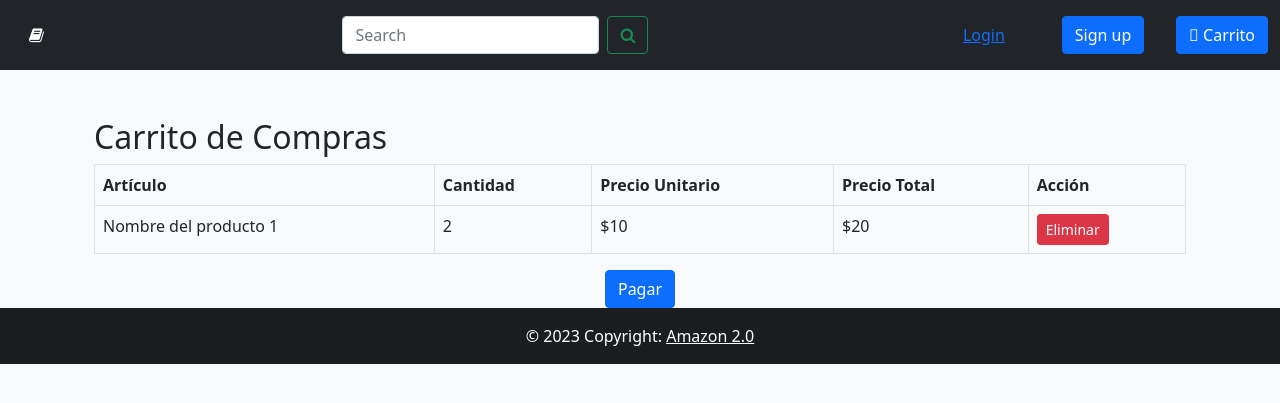
After one commit to B4r4j4s/CasoEstudio_ONE, a Flask app: page /carrito in a window 1280 px wide. The commit adds this page. Shown: the top 403 px of the page. Run offline with Flask 3, Linux system fonts and the light colour scheme; some libraries are stand-ins or nearby versions.

Commit message:
buscar libros

```diff
--- a/website/models.py
+++ b/website/models.py
@@ -25,6 +25,7 @@ class Libro(db.Model):
     desc =  db.Column(db.String(150))
     precio = db.Column(db.Integer)
     stock = db.Column(db.Integer)
+    Imagen=db.Column(db.Text)
 
 #Pedidos
 class Pedido(db.Model):
--- a/website/templates/base.html
+++ b/website/templates/base.html
@@ -15,7 +15,7 @@
     <style>
       /* Estilo para el pie de página */
       footer {
-          position: absolute;
+margin-top: auto;  /* Empujar el footer hacia abajo */
           bottom: 0;
           width: 100%;
       }
@@ -37,8 +37,8 @@
               role="button"
               ><i class="fa fa-book" aria-hidden="true"></i></a>
 
-          <form class="d-flex">
-            <input class="form-control me-2" type="search" placeholder="Search" aria-label="Search">
+          <form class="d-flex" action="{{url_for('views.buscar')}}" method="post">
+            <input class="form-control me-2" type="search" placeholder="Search" aria-label="Search" name="titulo">
             <button class="btn btn-outline-success" type="submit"><i class="fa fa-search" aria-hidden="true"></i></button>
           </form>
 
@@ -58,17 +58,25 @@
                 href="#"
                 ><i class="fa fa-user" aria-hidden="true"></i>
               </a>
+
               <a class="nav-item nav-link" id="logout" href="/logout">
                 <button type="button" class="btn btn-primary me-3" ">Logout</button>
               </a>
+
+
             {% else %}
+
               <a class="nav-item nav-link" id="login" href="/login">
                 <button type="button" class="btn btn-link px-3 me-2">Login</button>
               </a>
               <a class="nav-item nav-link" id="signUp" href="/sign-up">
                 <button type="button" class="btn btn-primary me-3">Sign up</button>
               </a>
+
             {% endif %}
+              <a href="{{url_for('views.carritoCompras')}}" class="btn btn-primary">
+                <i class="fas fa-shopping-cart"></i> Carrito
+              </a>
           </div>
         </div>
       </nav>
@@ -119,6 +127,7 @@
         crossorigin="anonymous"
         referrerpolicy="no-referrer"
     ></script>
+  <script src="https://maxcdn.bootstrapcdn.com/bootstrap/4.5.2/js/bootstrap.min.js"></script>
     <script
         type="text/javascript"
         src="{{ url_for('static',filename='index.js')}}"
@@ -134,5 +143,6 @@
       <!-- Copyright -->
     </footer>
 
+
 </body>
 </html>
--- /dev/null
+++ b/website/templates/pagos.html
@@ -0,0 +1,136 @@
+{% extends "base.html" %}
+
+{% block title %}
+Pago
+{% endblock %}
+
+{% block content %}
+<div class="container mt-5">
+    <h2>Carrito de Compras</h2>
+    <table class="table table-bordered table-hover">
+        <thead class="thead-dark">
+        <tr>
+            <th>Artículo</th>
+          <!--  <th>Imagen</th>-->
+            <th>Cantidad</th>
+            <th>Precio Unitario</th>
+            <th>Precio Total</th>
+            <th>Acción</th>
+        </tr>
+        </thead>
+        <tbody>
+        <!-- Ejemplo de una fila -->
+        <tr>
+            <td>Nombre del producto 1</td>
+            <!--<td><img src="URL_IMAGEN" alt="Nombre del producto 1" width="50"></td>-->
+            <td>2</td>
+            <td>$10</td>
+            <td>$20</td>
+            <td><button class="btn btn-danger btn-sm">Eliminar</button></td>
+        </tr>
+        <!-- Puedes añadir más filas siguiendo el mismo patrón -->
+        </tbody>
+    </table>
+</div>
+
+<!-- Botón para abrir el modal -->
+<div class="d-flex justify-content-center">
+    <button type="button" class="btn btn-primary" data-toggle="modal" data-target="#formularioModal">
+        Pagar
+    </button>
+</div>
+
+<!-- El modal en sí -->
+<div class="modal fade" id="formularioModal">
+    <div class="modal-dialog">
+        <div class="modal-content">
+
+            <!-- Cabecera del modal -->
+            <div class="modal-header">
+                <h4 class="modal-title">Formulario de Pago</h4>
+                <button type="button" class="close" data-dismiss="modal">&times;</button>
+            </div>
+
+            <!-- Cuerpo del modal con las pestañas y el formulario -->
+            <div class="modal-body">
+                <ul class="nav nav-tabs" id="myTabs" role="tablist">
+                    <li class="nav-item">
+                        <a class="nav-link active" id="tarjeta-tab" data-toggle="tab" href="#tarjeta" role="tab">Tarjeta de Crédito/Débito</a>
+                    </li>
+                    <li class="nav-item">
+                        <a class="nav-link" id="cheque-tab" data-toggle="tab" href="#cheque" role="tab">Cheque</a>
+                    </li>
+                </ul>
+
+                <div class="tab-content mt-3" id="myTabsContent">
+                    <!-- Pestaña de Tarjeta de Crédito/Débito -->
+                    <div class="tab-pane fade show active" id="tarjeta" role="tabpanel">
+                        <form action="{{ url_for('views.pagar') }}" method="post">
+                            <div class="form-group">
+                                <label for="nombreTitularTarjeta">Nombre del titular</label>
+                                <input type="text" class="form-control" id="nombreTitularTarjeta" name="nombreTitularTarjeta" placeholder="Tal como aparece en la tarjeta">
+                            </div>
+                            <div class="form-group">
+                                <label for="numeroTarjeta">Número de la tarjeta</label>
+                                <input type="text" class="form-control" id="numeroTarjeta" name="numeroTarjeta" placeholder="Ej. 1234 5678 1234 5678">
+                            </div>
+                            <div class="form-group">
+                                <label for="fechaVencimiento">Fecha de vencimiento</label>
+                                <input type="text" class="form-control" id="fechaVencimiento" name="fechaVencimiento" placeholder="MM/AA">
+                            </div>
+                            <div class="form-group">
+                                <label for="cvv">Código de seguridad (CVV/CVC)</label>
+                                <input type="text" class="form-control" id="cvv" name="cvv" placeholder="Ej. 123">
+                            </div>
+                            <div class="form-group">
+                                <label for="direccionFacturacion">Dirección de facturación</label>
+                                <input type="text" class="form-control" id="direccionFacturacion" name="direccionFacturacion">
+                            </div>
+                            <div class="form-group">
+                                <label for="tipoTarjeta">Tipo de tarjeta</label>
+                                <select class="form-control" id="tipoTarjeta" name="tipoTarjeta">
+                                    <option>Visa</option>
+                                    <option>MasterCard</option>
+                                    <option>American Express</option>
+                                </select>
+                            </div>
+                            <button type="submit" class="btn btn-primary mt-2">Pagar con Tarjeta</button>
+                        </form>
+                    </div>
+
+                    <!-- Pestaña de Cheque -->
+                    <div class="tab-pane fade" id="cheque" role="tabpanel">
+                        <form action="{{ url_for('views.pagar') }}" method="post">
+                            <div class="form-group">
+                                <label for="nombreTitularCheque">Nombre del titular</label>
+                                <input type="text" class="form-control" id="nombreTitularCheque" name="nombreTitularCheque">
+                            </div>
+                            <div class="form-group">
+                                <label for="numeroCuenta">Número de cuenta</label>
+                                <input type="text" class="form-control" id="numeroCuenta" name="numeroCuenta">
+                            </div>
+                            <div class="form-group">
+                                <label for="numeroRuta">Número de ruta del banco</label>
+                                <input type="text" class="form-control" id="numeroRuta" name="numeroRuta">
+                            </div>
+                            <div class="form-group">
+                                <label for="direccionTitular">Dirección del titular</label>
+                                <input type="text" class="form-control" id="direccionTitular" name="direccionTitular">
+                            </div>
+                            <div class="form-group">
+                                <label for="numeroCheque">Número de cheque</label>
+                                <input type="text" class="form-control" id="numeroCheque" name="numeroCheque">
+                            </div>
+                            <div class="form-group">
+                                <label for="cantidad">Cantidad</label>
+                                <input type="number" class="form-control" id="cantidad" name="cantidad" step="0.01">
+                            </div>
+                            <button type="submit" class="btn btn-primary mt-2">Pagar con Cheque</button>
+                        </form>
+                    </div>
+                </div>
+            </div>
+        </div>
+    </div>
+</div>
+{% endblock %}
--- a/website/views.py
+++ b/website/views.py
@@ -1,12 +1,37 @@
-from flask import Blueprint,render_template
+from flask import Blueprint,render_template, request, redirect, url_for
 from flask_login import login_required, current_user
+from .models import Libro
 
 views = Blueprint('views', __name__ )
 
 @views.route('/')
 def home():
-    return render_template("home.html", user=current_user)
+    libros = Libro.query.limit(10).all()
+    return render_template("home.html", user=current_user,libros=libros)
 
 @views.route('/seguimiento')
 def seguimiento():
     return render_template("seguimiento.html", user=current_user)
+
+@views.route('/detalle_Libro/<int:id_libro>')
+def detalle(id_libro):
+    libro = Libro.query.get(id_libro)
+    return render_template("detalle_libro.html", user=current_user,libro=libro)
+
+@views.route('/carrito')
+def carritoCompras():
+    return render_template("Pagos.html",user=current_user)
+
+@views.route('/pagar', methods=['POST'])
+def pagar():
+    # Procesamiento del formulario
+    return redirect(url_for('views.home'))
+
+@views.route('/buscar', methods=['GET', 'POST'])
+def buscar():
+    if request.method == 'POST':
+        titulo = request.form.get('titulo')
+        # Ahora puedes usar 'titulo' para hacer una búsqueda en tu base de datos, por ejemplo.
+        libros_encontrados = Libro.query.filter(Libro.titulo.ilike(f'%{titulo}%')).all()
+        return render_template('buscar.html', user=current_user,libros=libros_encontrados)
+    return render_template('home.html')
```
Also changed, not shown: website/templates/buscar.html (added, +24 -0 lines), website/templates/detalle_libro.html (added, +66 -0 lines), website/templates/home.html (+49 -1 lines), website/templates/panel_libros.html (added, +102 -0 lines).
